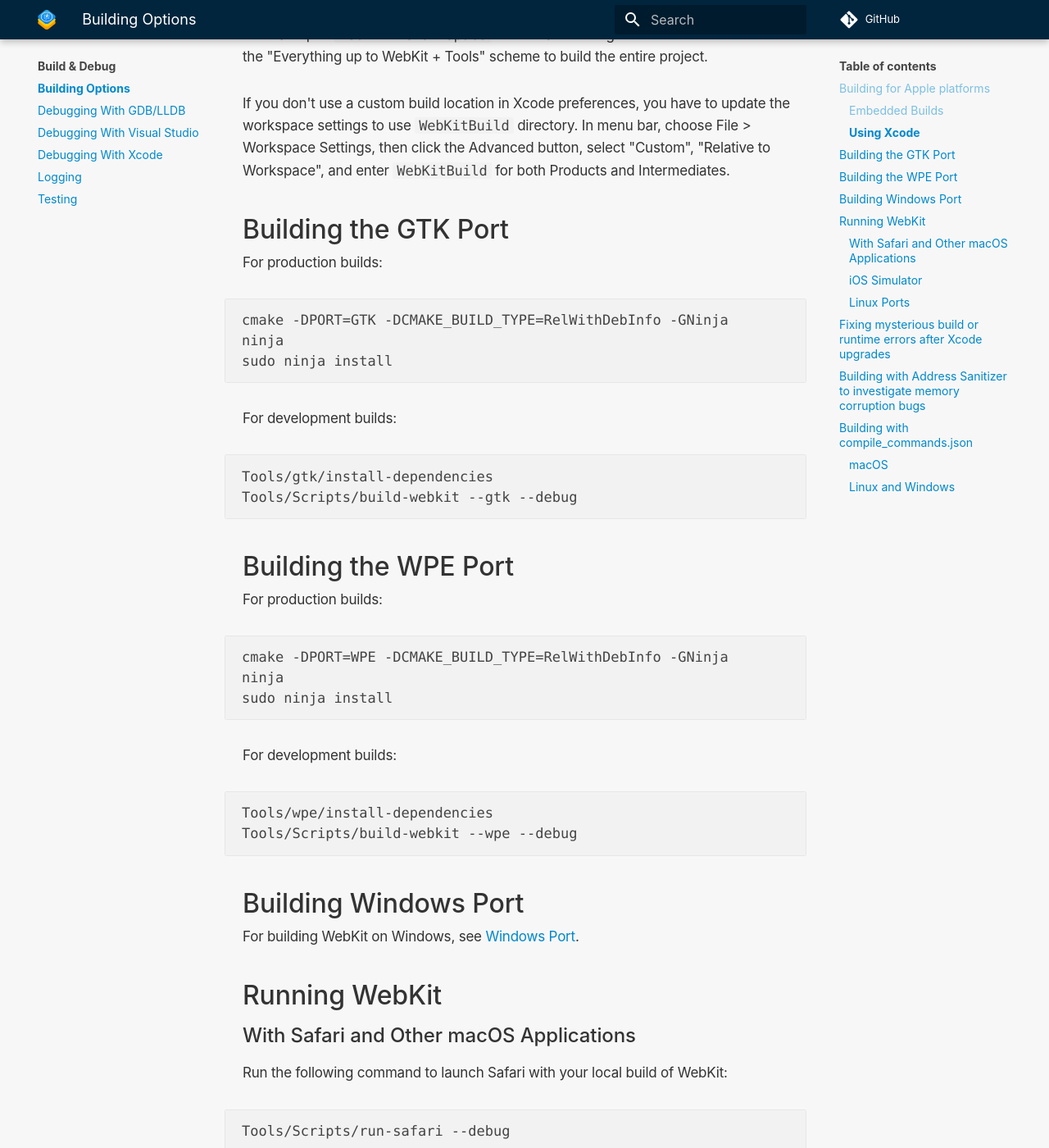
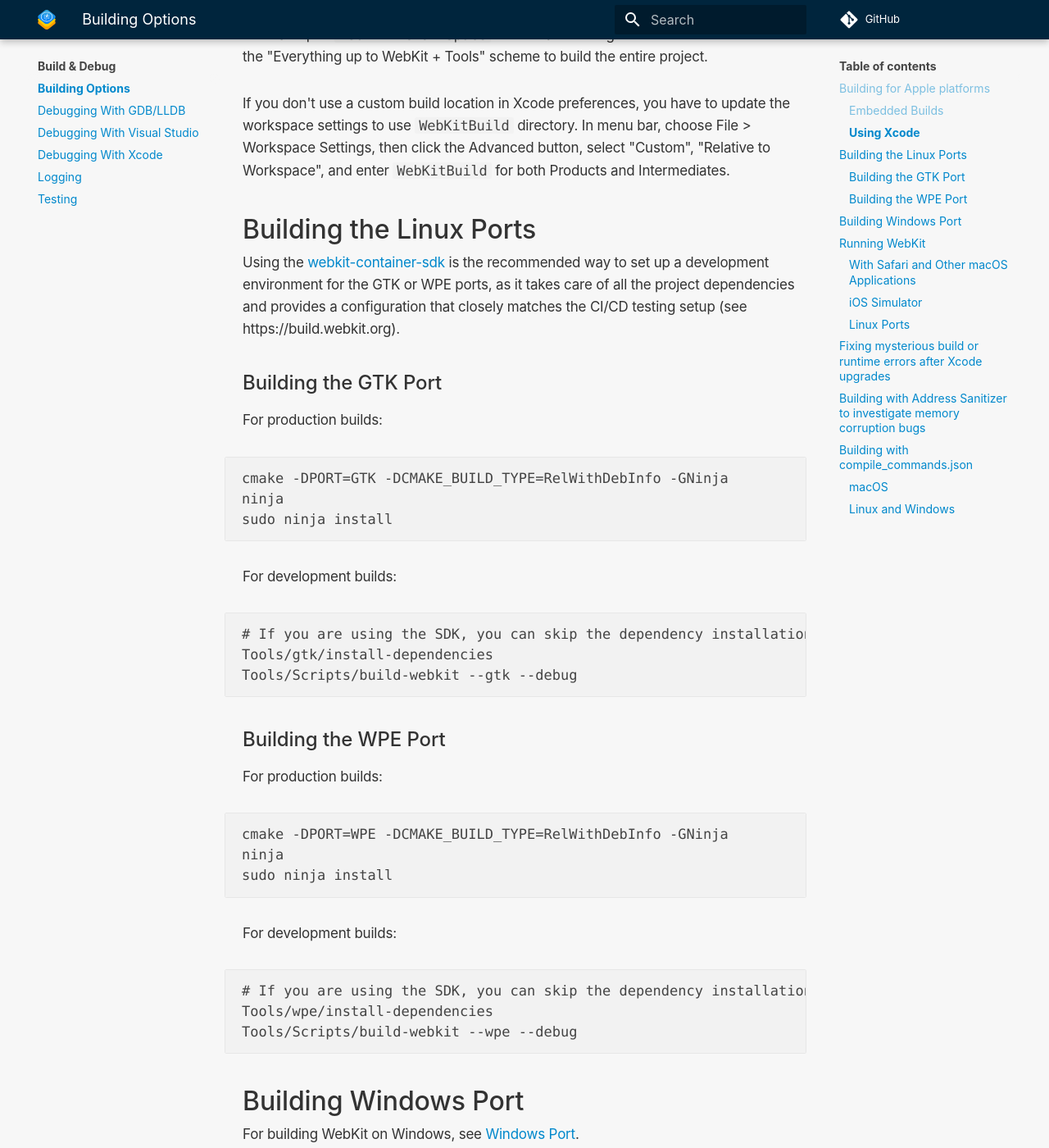
Before and after one commit to WebKit/Documentation, an MkDocs documentation site: the page built from docs/Build & Debug/BuildOptions.md, in a window 1280 px wide and 1400 px high, scrolled down 1325 px. Shown: the whole window at 82% size. Built offline with MkDocs 1.6.1 and Material for MkDocs 9.7.7, drawn with Linux system fonts in a browser that asks for light colours; comment, search, counter and statistics services are not loaded.

Commit message:
Point to the webkit-container-sdk for Linux ports

````diff
--- a/docs/Build & Debug/BuildOptions.md
+++ b/docs/Build & Debug/BuildOptions.md
@@ -48,7 +48,16 @@ choose File > Workspace Settings, then click the Advanced button, select
 "Custom", "Relative to Workspace", and enter `WebKitBuild` for both Products
 and Intermediates.
 
-## Building the GTK Port
+## Building the Linux Ports
+
+Using the
+[webkit-container-sdk](https://github.com/Igalia/webkit-container-sdk)
+is the recommended way to set up a development environment for the
+GTK or WPE ports, as it takes care of all the project dependencies
+and provides a configuration that closely matches the CI/CD testing
+setup (see https://build.webkit.org).
+
+### Building the GTK Port
 
 For production builds:
 
@@ -61,11 +70,12 @@ sudo ninja install
 For development builds:
 
 ```
+# If you are using the SDK, you can skip the dependency installation
 Tools/gtk/install-dependencies
 Tools/Scripts/build-webkit --gtk --debug
 ```
 
-## Building the WPE Port
+### Building the WPE Port
 
 For production builds:
 
@@ -78,6 +88,7 @@ sudo ninja install
 For development builds:
 
 ```
+# If you are using the SDK, you can skip the dependency installation
 Tools/wpe/install-dependencies
 Tools/Scripts/build-webkit --wpe --debug
 ```
````
